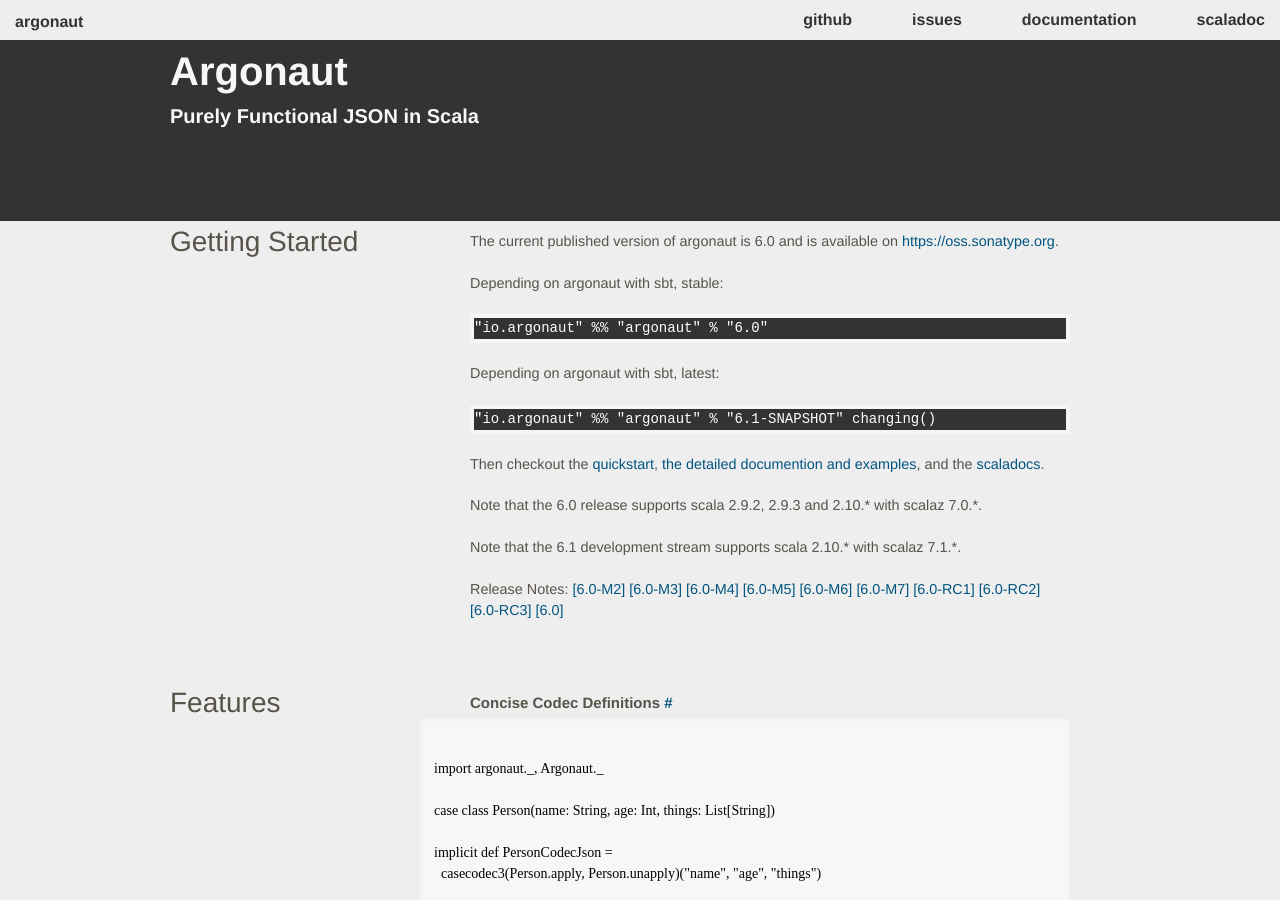
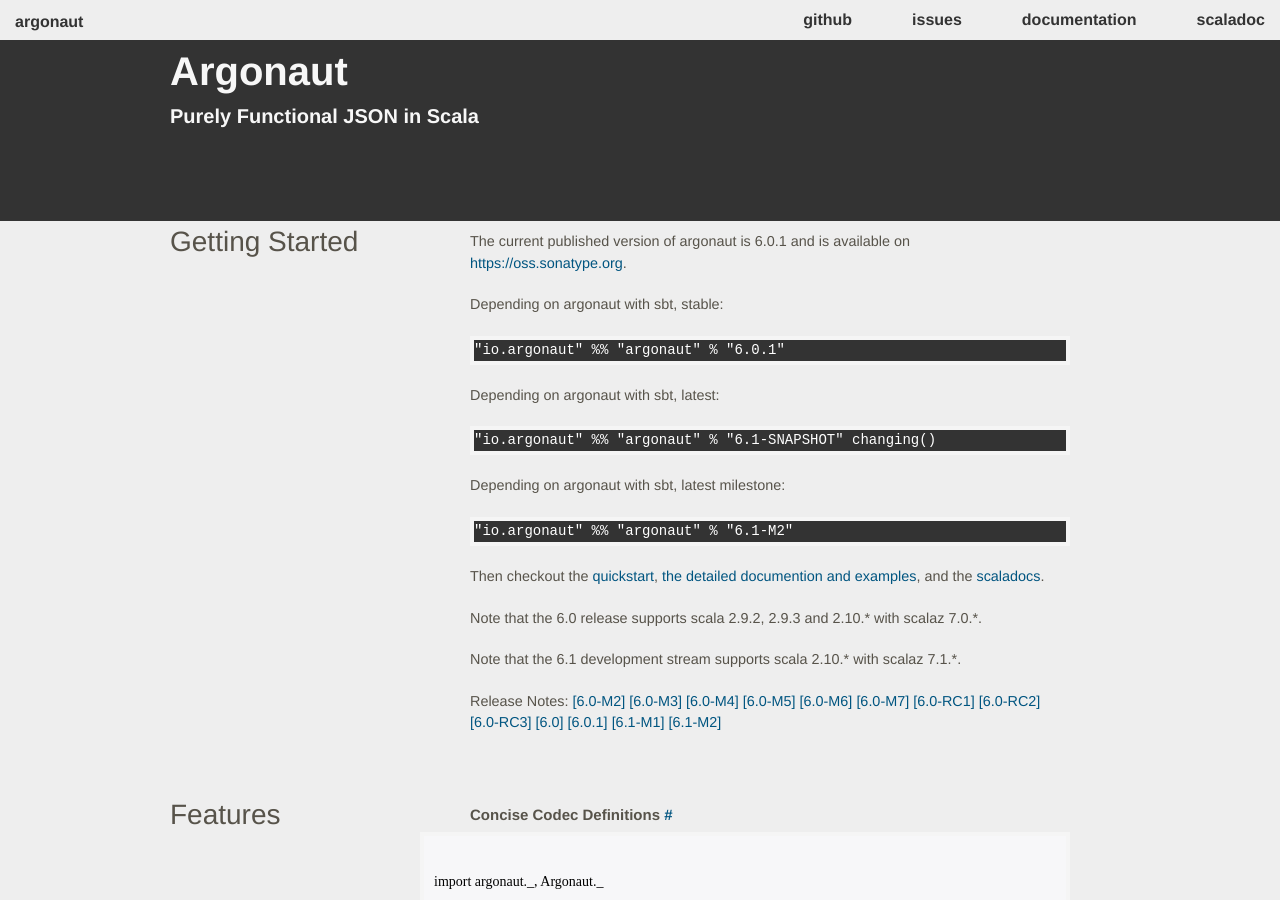
Before and after one commit to argonaut-io/argonaut.io, a Jekyll site: the page built from index.markdown, in a window 1280 px wide and 900 px high. Built offline with Jekyll 4.4.1, drawn with Linux system fonts in a browser that asks for light colours; nearby versions of some CDN libraries; some web fonts are replaced.

Commit message:
Updated versions.

```diff
--- a/_config.yml
+++ b/_config.yml
@@ -1,4 +1,5 @@
 exclude: ['README.md', 'Makefile', 'build.sbt', 'target', 'gen', 'sbt', 'project']
-release: 6.0
+release: 6.0.1
 development: 6.1-SNAPSHOT
-notes: ['6.0-M2', '6.0-M3', '6.0-M4', '6.0-M5', '6.0-M6', '6.0-M7', '6.0-RC1', '6.0-RC2', '6.0-RC3', '6.0']
+milestone: 6.1-M2
+notes: ['6.0-M2', '6.0-M3', '6.0-M4', '6.0-M5', '6.0-M6', '6.0-M7', '6.0-RC1', '6.0-RC2', '6.0-RC3', '6.0', '6.0.1', '6.1-M1', '6.1-M2']
--- a/index.markdown
+++ b/index.markdown
@@ -27,6 +27,8 @@
           <pre>"io.argonaut" %% "argonaut" % "{{ site.release }}"     </pre>
           <p>Depending on argonaut with sbt, latest:</p>
           <pre>"io.argonaut" %% "argonaut" % "{{ site.development }}" changing()      </pre>
+          <p>Depending on argonaut with sbt, latest milestone:</p>
+          <pre>"io.argonaut" %% "argonaut" % "{{ site.milestone }}"  </pre>
 
           <p>
             Then checkout the <a href="/doc/quickstart">quickstart</a>,
```
